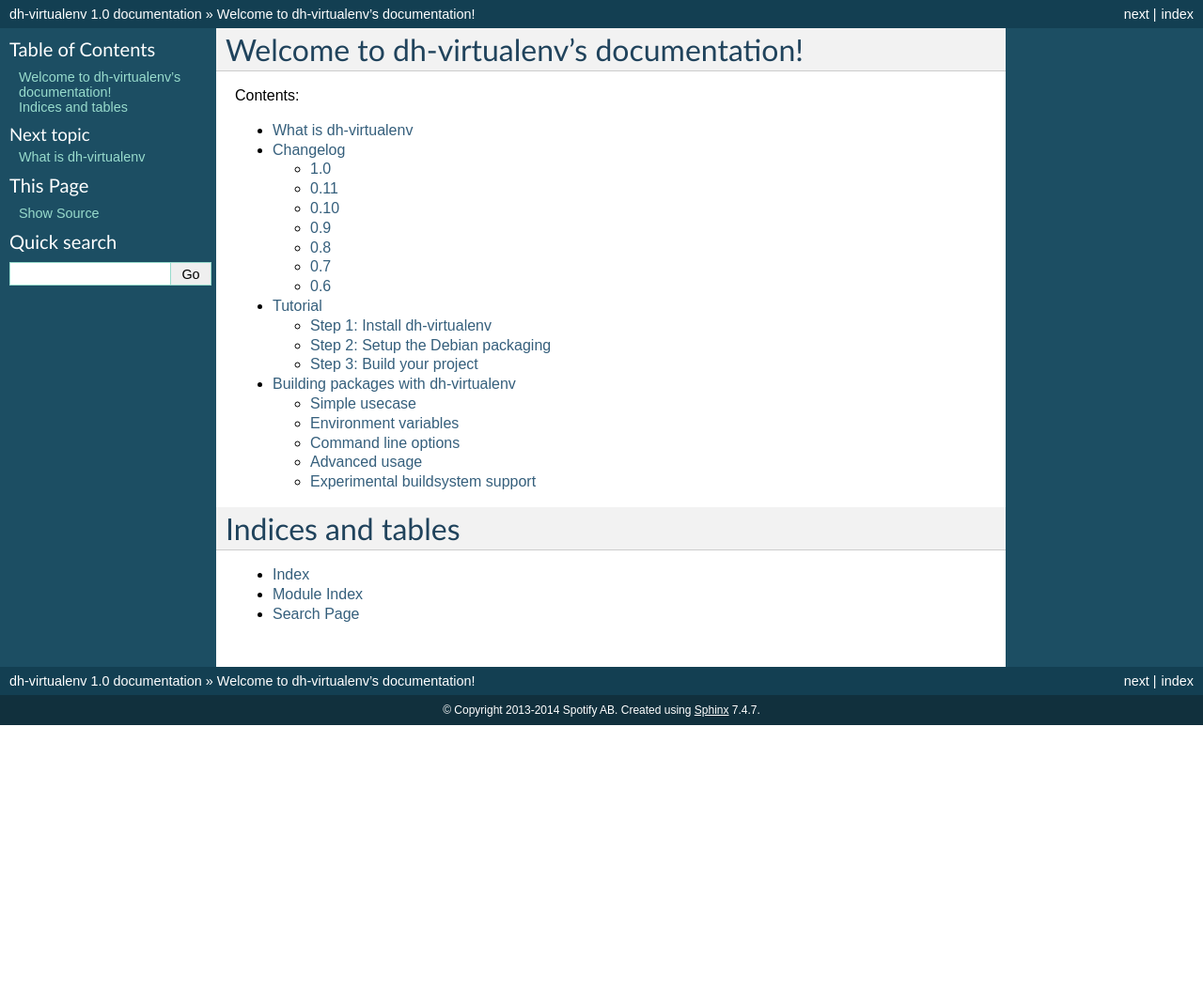
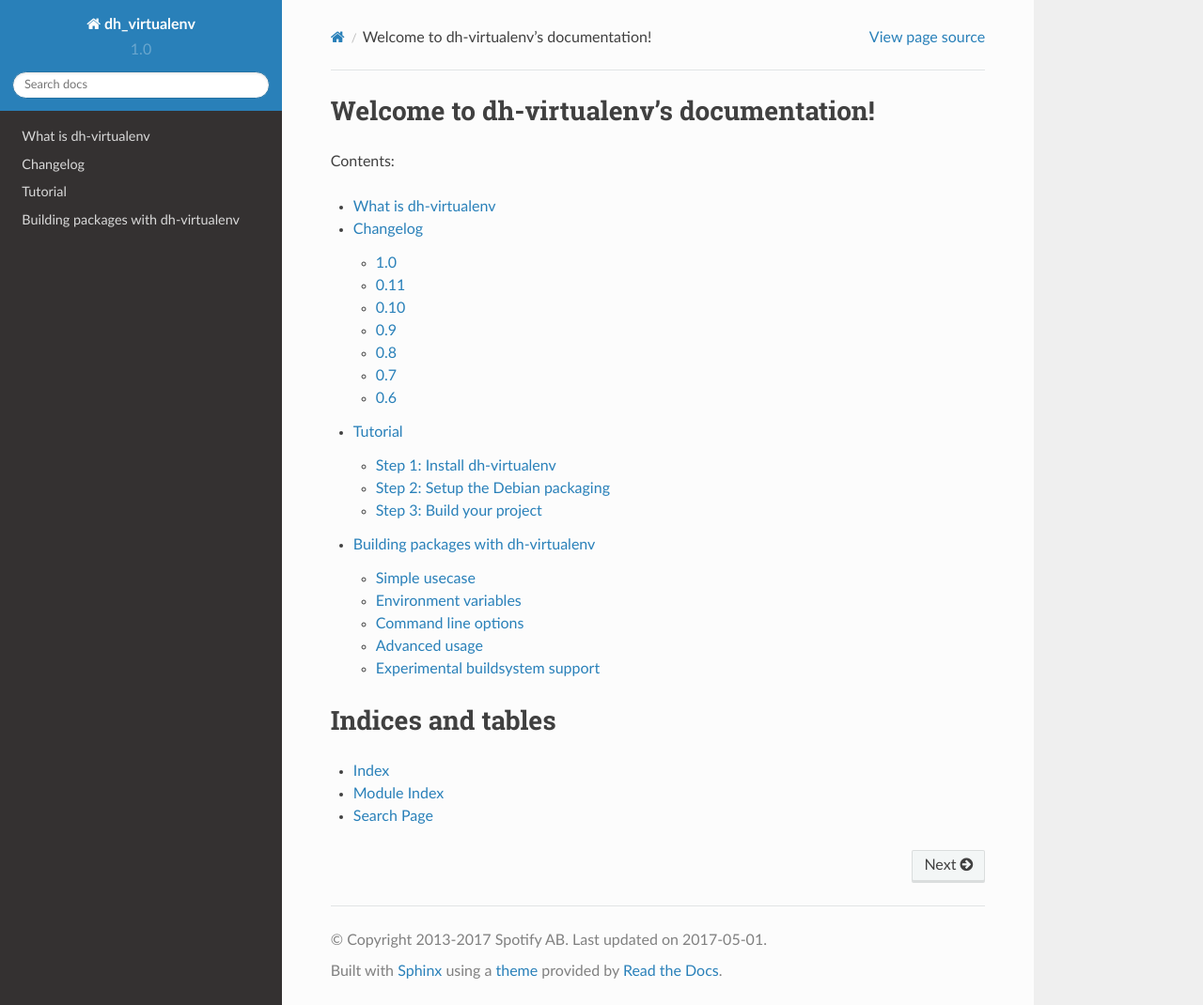
Before and after one commit to spotify/dh-virtualenv, a Sphinx documentation site: the page built from doc/index.rst, in a window 1280 px wide and 1070 px high. Shown: the whole window at 94% size. Built offline with Sphinx 7.4.7 and the Read the Docs theme 2.0.0, drawn with Linux system fonts in a browser that asks for light colours.

Commit message:
improved Sphinx config

```diff
--- a/doc/conf.py
+++ b/doc/conf.py
@@ -11,12 +11,19 @@
 # All configuration values have a default; values that are commented out
 # serve to show the default.
 
-import sys, os
+import os
+import re
+import sys
 
 # If extensions (or modules to document with autodoc) are in another directory,
 # add these directories to sys.path here. If the directory is relative to the
 # documentation root, use os.path.abspath to make it absolute, like shown here.
-#sys.path.insert(0, os.path.abspath('.'))
+sys.path.insert(0, os.path.abspath(".."))
+from setup import project as meta
+
+on_rtd = os.environ.get('READTHEDOCS', None) == 'True'
+if not on_rtd:
+    import sphinx_rtd_theme
 
 # -- General configuration -----------------------------------------------------
 
@@ -25,7 +32,10 @@ import sys, os
 
 # Add any Sphinx extension module names here, as strings. They can be extensions
 # coming with Sphinx (named 'sphinx.ext.*') or your custom ones.
-extensions = []
+extensions = [
+    'sphinx.ext.autodoc', 'sphinx.ext.doctest', 'sphinx.ext.coverage',
+    'sphinx.ext.ifconfig', 'sphinx.ext.viewcode', 'sphinx.ext.napoleon',
+]
 
 # Add any paths that contain templates here, relative to this directory.
 templates_path = ['_templates']
@@ -40,17 +50,17 @@ source_suffix = '.rst'
 master_doc = 'index'
 
 # General information about the project.
-project = u'dh-virtualenv'
-copyright = u'2013-2014 Spotify AB'
+project = meta["name"]
+copyright = u'2013-2017 Spotify AB'
 
 # The version info for the project you're documenting, acts as replacement for
 # |version| and |release|, also used in various other places throughout the
 # built documents.
-#
+
+# The full version, including alpha/beta/rc tags.
+release = meta["version"]
 # The short X.Y version.
-version = '1.0'
-# The full version, including alpha/beta/rc tags.
-release = '1.0'
+version = '.'.join(re.split("[^\d]+", release)[:2])
 
 # The language for content autogenerated by Sphinx. Refer to documentation
 # for a list of supported languages.
@@ -60,11 +70,14 @@ release = '1.0'
 # non-false value, then it is used:
 #today = ''
 # Else, today_fmt is used as the format for a strftime call.
-#today_fmt = '%B %d, %Y'
+today_fmt = '%Y-%m-%d'
 
 # List of patterns, relative to source directory, that match files and
 # directories to ignore when looking for source files.
-exclude_patterns = ['_build']
+exclude_patterns = [
+    '*~',
+    '_build',
+]
 
 # The reST default role (used for this markup: `text`) to use for all documents.
 #default_role = None
@@ -86,12 +99,22 @@ pygments_style = 'sphinx'
 # A list of ignored prefixes for module index sorting.
 #modindex_common_prefix = []
 
+# Napoleon settings
+napoleon_numpy_docstring = False
+
 
 # -- Options for HTML output ---------------------------------------------------
 
 # The theme to use for HTML and HTML Help pages.  See the documentation for
 # a list of builtin themes.
 html_theme = 'default'
+if not on_rtd:
+    # The theme to use for HTML and HTML Help pages.  See the documentation for
+    # a list of builtin themes.
+    html_theme = 'sphinx_rtd_theme'
+
+    # Add any paths that contain custom themes here, relative to this directory.
+    html_theme_path = [sphinx_rtd_theme.get_html_theme_path()]
 
 # Theme options are theme-specific and customize the look and feel of a theme
 # further.  For a list of options available for each theme, see the
@@ -124,11 +147,11 @@ html_static_path = ['_static']
 
 # If not '', a 'Last updated on:' timestamp is inserted at every page bottom,
 # using the given strftime format.
-#html_last_updated_fmt = '%b %d, %Y'
+html_last_updated_fmt = '%Y-%m-%d'
 
 # If true, SmartyPants will be used to convert quotes and dashes to
 # typographically correct entities.
-#html_use_smartypants = True
+html_use_smartypants = True
 
 # Custom sidebar templates, maps document names to template names.
 #html_sidebars = {}
@@ -141,7 +164,7 @@ html_static_path = ['_static']
 #html_domain_indices = True
 
 # If false, no index is generated.
-#html_use_index = True
+html_use_index = True
 
 # If true, the index is split into individual pages for each letter.
 #html_split_index = False
```
